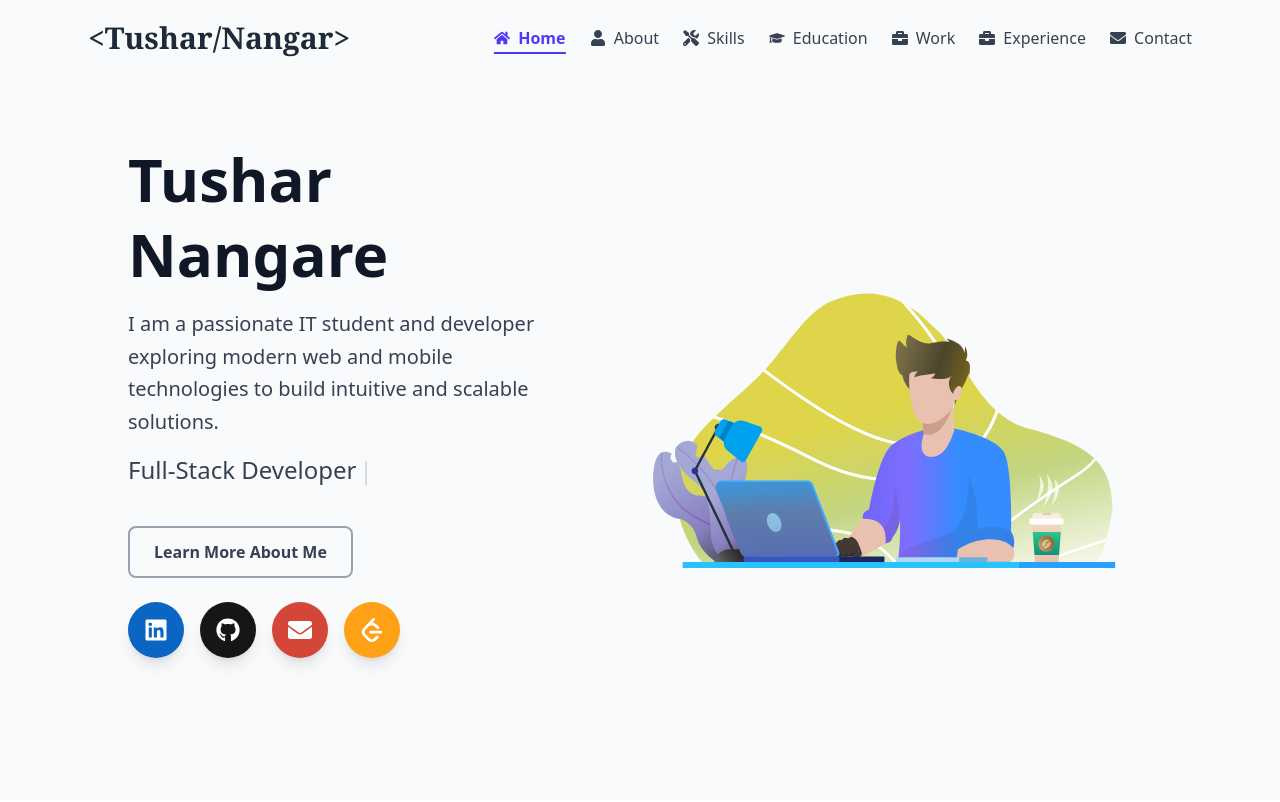
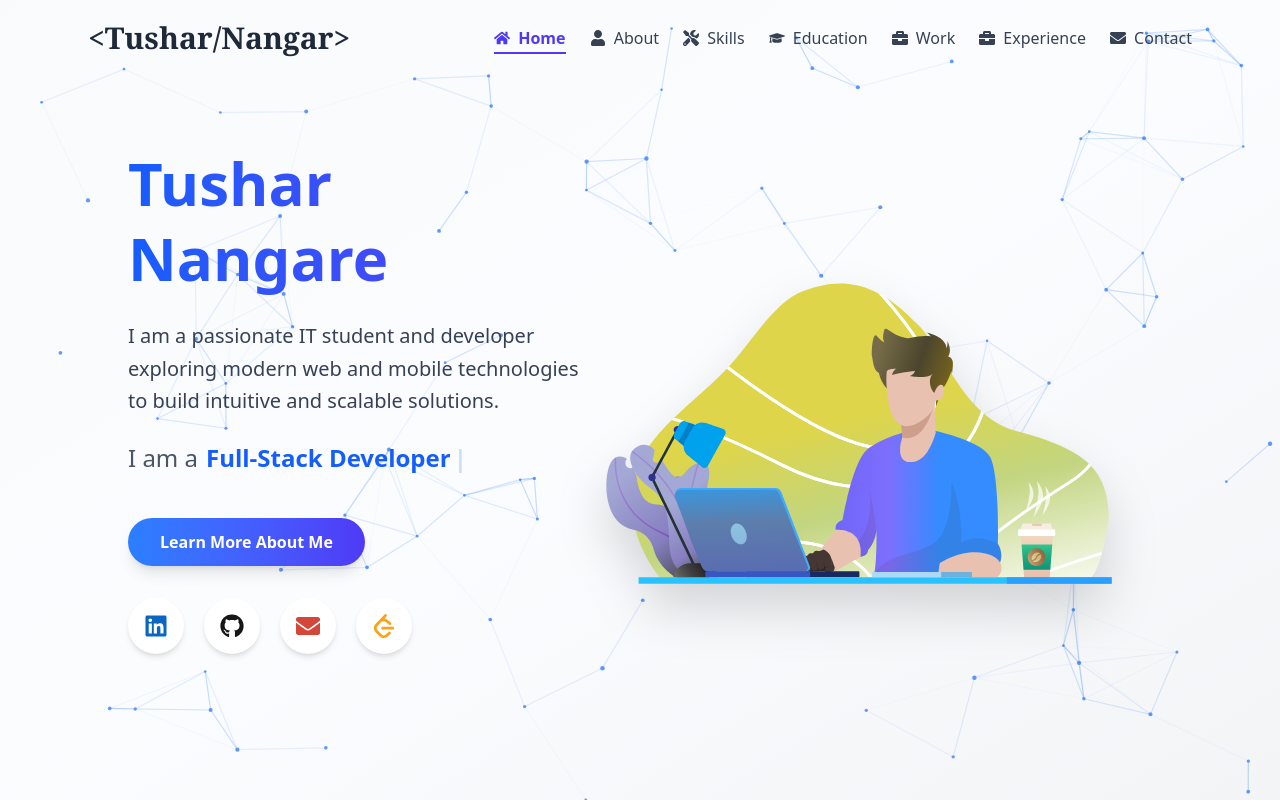
Before and after one commit to tusharnangare31/portfolio, a React (Vite) app: page / in a window 1280 px wide. Shown: the top 802 px of the page. Built offline with nearby package versions, Linux system fonts and the light colour scheme.

Commit message:
hero session net added

```diff
--- a/src/components/Hero.jsx
+++ b/src/components/Hero.jsx
@@ -1,21 +1,15 @@
 // src/components/Hero.jsx
-import React, { useEffect } from "react";
+import React, { useRef, useEffect } from "react";
 import { Typewriter } from "react-simple-typewriter";
 import Tilt from "react-parallax-tilt";
 import Lottie from "lottie-react";
 import { motion, useAnimation } from "framer-motion";
 import { useInView } from "react-intersection-observer";
-import {
-  FaLinkedin,
-  FaGithub,
-  FaInstagram,
-  FaTwitter,
-  FaEnvelope,
-} from "react-icons/fa";
-import { SiLeetcode } from "react-icons/si"; // LeetCode icon
-
+import { FaLinkedin, FaGithub, FaEnvelope } from "react-icons/fa";
+import { SiLeetcode } from "react-icons/si";
 import heroAnimation from "../assets/hero.json";
 
+// -- CONSTANTS --
 const ANIMATION_PHRASES = [
   "Final-Year IT Student",
   "Full-Stack Developer",
@@ -27,112 +21,365 @@ const ANIMATION_PHRASES = [
 
 export default function Hero() {
   const controls = useAnimation();
-  const { ref, inView } = useInView({ threshold: 0.3 });
+  const { ref, inView } = useInView({ threshold: 0.2 }); // Lower threshold for mobile triggering
 
   useEffect(() => {
     if (inView) controls.start("visible");
     else controls.start("hidden");
   }, [controls, inView]);
 
+  // -- ANIMATION VARIANTS --
   const textVariants = {
-    hidden: { opacity: 0, x: -50 },
-    visible: { opacity: 1, x: 0, transition: { duration: 0.8, ease: "easeOut" } },
+    hidden: { opacity: 0, y: 20 }, // Changed to y for safer mobile animation
+    visible: { opacity: 1, y: 0, transition: { duration: 0.7, ease: "easeOut" } },
   };
 
   const animationVariants = {
-    hidden: { opacity: 0, y: 50, scale: 0.9 },
-    visible: { opacity: 1, y: 0, scale: 1, transition: { duration: 1, ease: "easeOut" } },
+    hidden: { opacity: 0, scale: 0.9 },
+    visible: { opacity: 1, scale: 1, transition: { duration: 0.9, ease: "easeOut" } },
   };
 
   const socialLinks = [
     { icon: <FaLinkedin />, link: "https://www.linkedin.com/in/tusharnangare31/", color: "#0A66C2" },
     { icon: <FaGithub />, link: "https://github.com/tusharnangare31", color: "#171515" },
-    // { icon: <FaInstagram />, link: "https://instagram.com/", color: "#E1306C" },
-    // { icon: <FaTwitter />, link: "https://twitter.com/", color: "#1DA1F2" },
     { icon: <FaEnvelope />, link: "mailto:tusharnangare311003@gmail.com", color: "#D44638" },
-    { icon: <SiLeetcode />, link: "https://leetcode.com/u/tusharnangare311003/", color: "#FFA116" }, // LeetCode
+    { icon: <SiLeetcode />, link: "https://leetcode.com/u/tusharnangare311003/", color: "#FFA116" },
   ];
 
   return (
     <section
       id="hero"
       ref={ref}
-      className="relative min-h-screen flex flex-col md:flex-row items-center justify-center px-6 md:px-16 lg:px-32 py-20 overflow-hidden bg-gray-50"
+      // Layout: Vertical on mobile (flex-col), Horizontal on Desktop (md:flex-row)
+      className="relative min-h-screen flex flex-col md:flex-row items-center justify-center px-6 md:px-16 lg:px-32 py-24 md:py-20 overflow-hidden bg-gradient-to-br from-gray-50 via-blue-50/30 to-gray-100"
     >
-      {/* Text Section */}
+      {/* Particle background canvas */}
+      <ParticleNetwork
+        color="#3b82f6"
+        mousePointColor="#f59e0b"
+        particleCount={100}
+        maxDistance={120}
+        particleSize={1.5}
+        speed={0.4}
+        mouseRepelRadius={180}
+        className="absolute inset-0 z-0 pointer-events-none"
+      />
+
+      {/* --- TEXT CONTENT SECTION --- */}
       <motion.div
-        className="md:w-1/2 text-center md:text-left md:pr-16 z-10"
+        // Mobile: Centered text, Full Width
+        // Desktop: Left-aligned text, Half Width, Padding Right
+        className="w-full md:w-1/2 flex flex-col items-center md:items-start text-center md:text-left z-10 md:pr-12"
         initial="hidden"
         animate={controls}
         variants={textVariants}
       >
-        <h1 className="text-4xl md:text-6xl font-bold text-gray-900 leading-tight">
+        {/* Mobile: Smaller Header / Desktop: Large Header */}
+        <h1 className="text-4xl sm:text-5xl md:text-6xl font-extrabold leading-tight bg-clip-text text-transparent bg-gradient-to-r from-blue-600 to-indigo-600 pb-2">
           Tushar Nangare
         </h1>
 
-        <p className="mt-4 text-lg md:text-xl text-gray-700 leading-relaxed max-w-xl">
+        <p className="mt-4 text-base sm:text-lg md:text-xl text-gray-700 leading-relaxed max-w-lg md:max-w-xl">
           I am a passionate IT student and developer exploring modern web and mobile technologies to build intuitive and scalable solutions.
         </p>
 
-        <p className="mt-4 text-xl md:text-2xl text-gray-700 font-medium h-10">
+        {/* Typewriter: Flex row on desktop, centered column/row on mobile */}
+        <p className="mt-5 text-lg sm:text-xl md:text-2xl text-gray-800 font-medium h-12 md:h-10 flex flex-col md:flex-row items-center justify-center md:justify-start">
+          <span className="mb-1 md:mb-0 md:mr-2 text-gray-600">I am a</span>
+          <span className="text-blue-600 font-bold">
             <Typewriter
               words={ANIMATION_PHRASES}
               loop={0}
               cursor
               cursorStyle="|"
-            typeSpeed={100}
+              typeSpeed={80}
               deleteSpeed={50}
               delaySpeed={1500}
             />
+          </span>
         </p>
 
-        <div className="mt-8 flex justify-center md:justify-start">
+        {/* CTA Button */}
+        <div className="mt-8 md:mt-10 flex justify-center md:justify-start w-full">
           <a
             href="#about"
-            className="px-6 py-3 rounded-lg border-2 border-gray-400 hover:border-indigo-600 hover:bg-indigo-50 text-gray-700 hover:text-indigo-600 font-semibold transition-colors transform hover:scale-105"
+            className="px-8 py-3 rounded-full bg-gradient-to-r from-blue-500 to-indigo-600 text-white font-semibold shadow-lg hover:shadow-blue-500/40 hover:scale-105 transition-all duration-300 text-sm md:text-base"
           >
             Learn More About Me
           </a>
         </div>
 
-        {/* Social Media Icons */}
-        <div className="mt-6 flex gap-4 justify-center md:justify-start flex-wrap">
+        {/* Social Icons */}
+        <div className="mt-8 flex gap-5 justify-center md:justify-start flex-wrap">
           {socialLinks.map((item, idx) => (
             <a
               key={idx}
               href={item.link}
               target="_blank"
               rel="noopener noreferrer"
-              className="flex items-center justify-center rounded-full p-3 sm:p-4 text-xl sm:text-2xl shadow-lg hover:scale-110 transition-transform"
-              style={{ backgroundColor: item.color, color: "#fff" }}
+              className="flex items-center justify-center rounded-full p-3 sm:p-4 text-xl md:text-2xl shadow-md hover:shadow-lg hover:scale-110 transition-all duration-300 bg-white"
+              style={{ color: item.color }}
             >
               {item.icon}
             </a>
           ))}
         </div>
-
-
       </motion.div>
 
-      {/* Lottie Animation Section */}
+      {/* --- ILLUSTRATION SECTION --- */}
       <motion.div
-        className="md:w-1/2 mt-12 md:mt-0 flex justify-center md:justify-end z-10"
+        className="w-full md:w-1/2 mt-12 md:mt-0 flex justify-center md:justify-end z-10"
         initial="hidden"
         animate={controls}
         variants={animationVariants}
       >
+        {/* MOBILE VIEW: Simple Div (No Tilt)
+            Hidden on Desktop (md:hidden)
+        */}
+        <div className="block md:hidden w-[18rem] h-[18rem] sm:w-[24rem] sm:h-[24rem]">
+           <Lottie animationData={heroAnimation} loop={true} className="w-full h-full drop-shadow-xl" />
+        </div>
+
+        {/* DESKTOP VIEW: Tilt Enabled
+            Hidden on Mobile (hidden md:block)
+        */}
+        <div className="hidden md:block">
           <Tilt
-          className="w-[35rem] h-[35rem] rounded-3xl"
-          tiltMaxAngleX={20}
-          tiltMaxAngleY={20}
+            className="w-[30rem] h-[30rem] lg:w-[35rem] lg:h-[35rem] rounded-3xl bg-white/0"
+            tiltMaxAngleX={12}
+            tiltMaxAngleY={12}
             perspective={1000}
-          scale={1.05}
+            scale={1.02}
             transitionSpeed={1000}
             gyroscope={true}
           >
+            <div className="w-full h-full drop-shadow-2xl">
               <Lottie animationData={heroAnimation} loop={true} className="w-full h-full" />
+            </div>
           </Tilt>
+        </div>
       </motion.div>
     </section>
   );
 }
+
+/* ------------------------------------------------------------------
+   ParticleNetwork Component
+   (Handles both mouse and touch subtly, fits container)
+   ------------------------------------------------------------------ */
+
+function ParticleNetwork({
+  color = "#3b82f6",
+  mousePointColor = "#f59e0b",
+  background = "transparent",
+  particleCount = 100,
+  maxDistance = 130,
+  particleSize = 1.5,
+  speed = 0.4,
+  mouseRepelRadius = 180,
+  className = "absolute inset-0 z-0 pointer-events-none",
+}) {
+  const canvasRef = useRef(null);
+  const rafRef = useRef(null);
+  const particlesRef = useRef([]);
+  const hostRectRef = useRef({ width: 0, height: 0 });
+  const mouseRef = useRef({ x: null, y: null, active: false });
+
+  useEffect(() => {
+    const canvas = canvasRef.current;
+    if (!canvas) return;
+    const ctx = canvas.getContext("2d");
+    const dpr = Math.max(1, window.devicePixelRatio || 1);
+    const rand = (min, max) => Math.random() * (max - min) + min;
+
+    function createParticle(logicalW, logicalH) {
+      const angle = rand(0, Math.PI * 2);
+      const v = rand(0.1, 0.5) * speed;
+      return {
+        x: rand(0, logicalW),
+        y: rand(0, logicalH),
+        baseVx: Math.cos(angle) * v,
+        baseVy: Math.sin(angle) * v,
+        vx: 0,
+        vy: 0,
+        size: particleSize * rand(0.8, 1.5),
+      };
+    }
+
+    function resize() {
+      const host = canvas.parentElement || document.body;
+      const rect = host.getBoundingClientRect();
+      const logicalW = Math.max(1, Math.floor(rect.width));
+      const logicalH = Math.max(1, Math.floor(rect.height));
+
+      canvas.width = Math.round(logicalW * dpr);
+      canvas.height = Math.round(logicalH * dpr);
+      canvas.style.width = `${logicalW}px`;
+      canvas.style.height = `${logicalH}px`;
+      ctx.setTransform(dpr, 0, 0, dpr, 0, 0);
+
+      hostRectRef.current.width = logicalW;
+      hostRectRef.current.height = logicalH;
+
+      // Adjust particle count based on screen size for performance
+      const isSmallScreen = logicalW < 768;
+      const count = isSmallScreen
+        ? Math.floor(particleCount * 0.6)
+        : Math.max(10, Math.floor(particleCount));
+
+      const particles = [];
+      for (let i = 0; i < count; i++) {
+        particles.push(createParticle(logicalW, logicalH));
+      }
+      particlesRef.current = particles;
+    }
+
+    function hexWithAlpha(hex, alpha) {
+      const h = hex.replace("#", "");
+      const r = parseInt(h.substring(0, 2), 16);
+      const g = parseInt(h.substring(2, 4), 16);
+      const b = parseInt(h.substring(4, 6), 16);
+      return `rgba(${r}, ${g}, ${b}, ${alpha})`;
+    }
+
+    function onMoveFromHost(e) {
+      const host = canvas.parentElement || document.body;
+      const rect = host.getBoundingClientRect();
+      // Handle both mouse and touch coordinates
+      const clientX = e.touches ? e.touches[0].clientX : e.clientX;
+      const clientY = e.touches ? e.touches[0].clientY : e.clientY;
+
+      mouseRef.current.x = clientX - rect.left;
+      mouseRef.current.y = clientY - rect.top;
+      mouseRef.current.active = true;
+    }
+
+    function onLeaveFromHost() {
+      mouseRef.current.active = false;
+      mouseRef.current.x = null;
+      mouseRef.current.y = null;
+    }
+
+    function animate() {
+      const logicalW = hostRectRef.current.width;
+      const logicalH = hostRectRef.current.height;
+      ctx.clearRect(0, 0, logicalW, logicalH);
+
+      if (background && background !== "transparent") {
+        ctx.fillStyle = background;
+        ctx.fillRect(0, 0, logicalW, logicalH);
+      }
+
+      const particles = particlesRef.current;
+      const mouse = mouseRef.current;
+
+      for (let p of particles) {
+        p.vx = p.baseVx;
+        p.vy = p.baseVy;
+
+        if (mouse.active && mouse.x != null) {
+          const dx = p.x - mouse.x;
+          const dy = p.y - mouse.y;
+          const dist = Math.sqrt(dx * dx + dy * dy) || 0.001;
+
+          if (dist < mouseRepelRadius) {
+            const force = (1 - dist / mouseRepelRadius) * 2;
+            p.vx += (dx / dist) * force * speed;
+            p.vy += (dy / dist) * force * speed;
+          }
+        }
+
+        p.x += p.vx;
+        p.y += p.vy;
+
+        if (p.x <= 0 || p.x >= logicalW) {
+          p.baseVx *= -1;
+          p.x = Math.max(0, Math.min(logicalW, p.x));
+        }
+        if (p.y <= 0 || p.y >= logicalH) {
+          p.baseVy *= -1;
+          p.y = Math.max(0, Math.min(logicalH, p.y));
+        }
+      }
+
+      ctx.lineWidth = 1.2;
+      for (let i = 0; i < particles.length; i++) {
+        const a = particles[i];
+        for (let j = i + 1; j < particles.length; j++) {
+          const b = particles[j];
+          const dx = a.x - b.x;
+          const dy = a.y - b.y;
+          const dist = Math.sqrt(dx * dx + dy * dy);
+          if (dist < maxDistance) {
+            const alpha = (1 - dist / maxDistance) * 0.4;
+            ctx.strokeStyle = hexWithAlpha(color, alpha);
+            ctx.beginPath();
+            ctx.moveTo(a.x, a.y);
+            ctx.lineTo(b.x, b.y);
+            ctx.stroke();
+          }
+        }
+
+        if (mouse.active && mouse.x != null) {
+          const dx = a.x - mouse.x;
+          const dy = a.y - mouse.y;
+          const dist = Math.sqrt(dx * dx + dy * dy);
+
+          if (dist < maxDistance) {
+            const alpha = (1 - dist / maxDistance) * 0.7;
+            ctx.strokeStyle = hexWithAlpha(color, alpha);
+            ctx.beginPath();
+            ctx.moveTo(a.x, a.y);
+            ctx.lineTo(mouse.x, mouse.y);
+            ctx.stroke();
+          }
+        }
+      }
+
+      ctx.fillStyle = color;
+      for (let p of particles) {
+        ctx.beginPath();
+        ctx.globalAlpha = 0.8;
+        ctx.arc(p.x, p.y, p.size, 0, Math.PI * 2);
+        ctx.fill();
+      }
+      ctx.globalAlpha = 1.0;
+
+      if (mouse.active && mouse.x != null) {
+        ctx.beginPath();
+        ctx.fillStyle = mousePointColor;
+        ctx.arc(mouse.x, mouse.y, particleSize * 3, 0, Math.PI * 2);
+        ctx.fill();
+
+        ctx.beginPath();
+        ctx.strokeStyle = hexWithAlpha(mousePointColor, 0.3);
+        ctx.lineWidth = 2;
+        ctx.arc(mouse.x, mouse.y, particleSize * 6, 0, Math.PI * 2);
+        ctx.stroke();
+      }
+
+      rafRef.current = requestAnimationFrame(animate);
+    }
+
+    const host = canvas.parentElement || document.body;
+    host.addEventListener("mousemove", onMoveFromHost);
+    host.addEventListener("touchmove", onMoveFromHost); // Add touch support
+    host.addEventListener("mouseleave", onLeaveFromHost);
+    host.addEventListener("touchend", onLeaveFromHost); // Add touch end support
+    window.addEventListener("resize", resize);
+
+    resize();
+    rafRef.current = requestAnimationFrame(animate);
+
+    return () => {
+      cancelAnimationFrame(rafRef.current);
+      host.removeEventListener("mousemove", onMoveFromHost);
+      host.removeEventListener("touchmove", onMoveFromHost);
+      host.removeEventListener("mouseleave", onLeaveFromHost);
+      host.removeEventListener("touchend", onLeaveFromHost);
+      window.removeEventListener("resize", resize);
+    };
+  }, [particleCount, maxDistance, particleSize, speed, color, mousePointColor, mouseRepelRadius, background]);
+
+  return <canvas ref={canvasRef} className={className} aria-hidden="true" />;
+}
```
Lines whose indentation alone changed are shown as unchanged.
